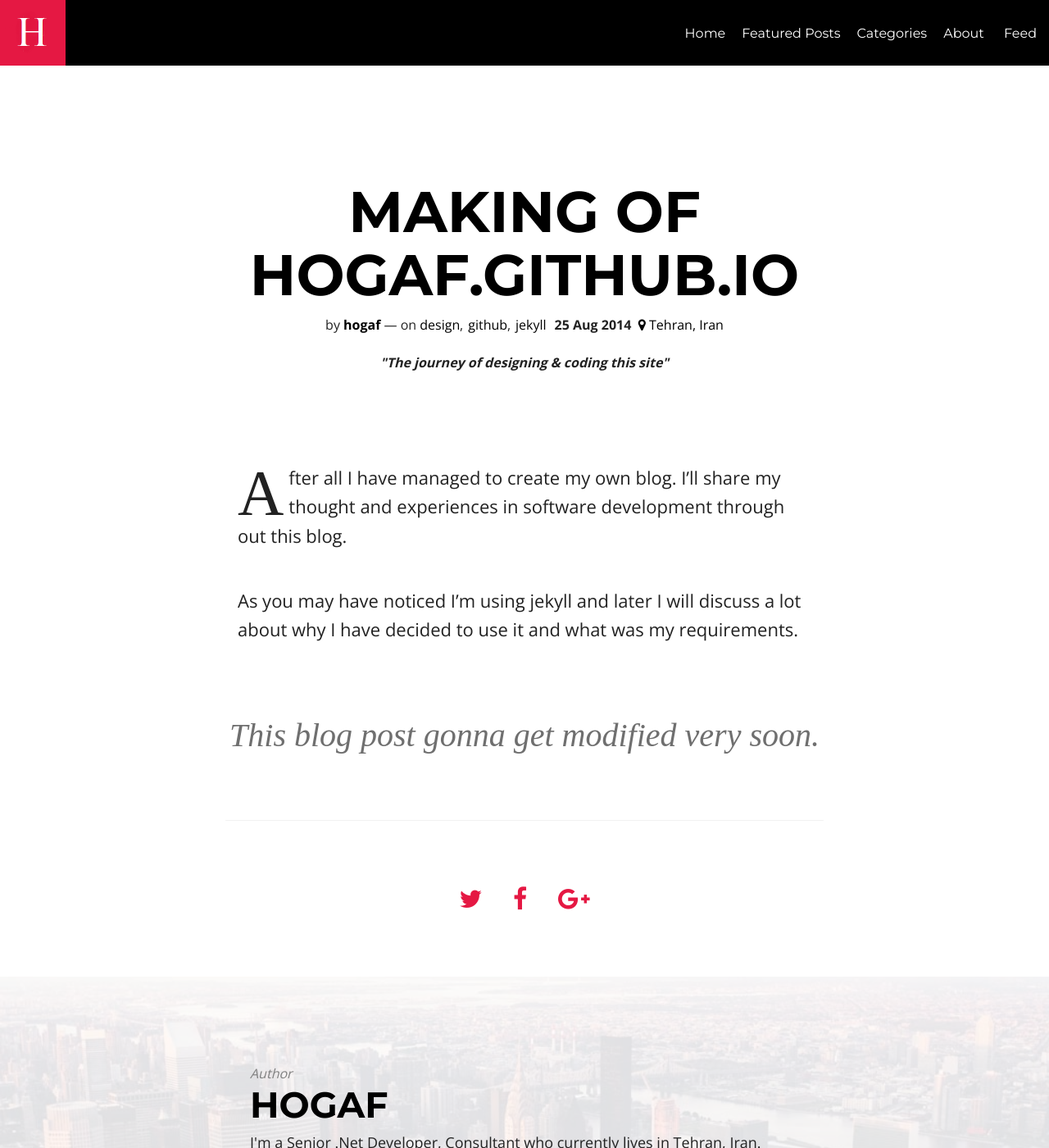
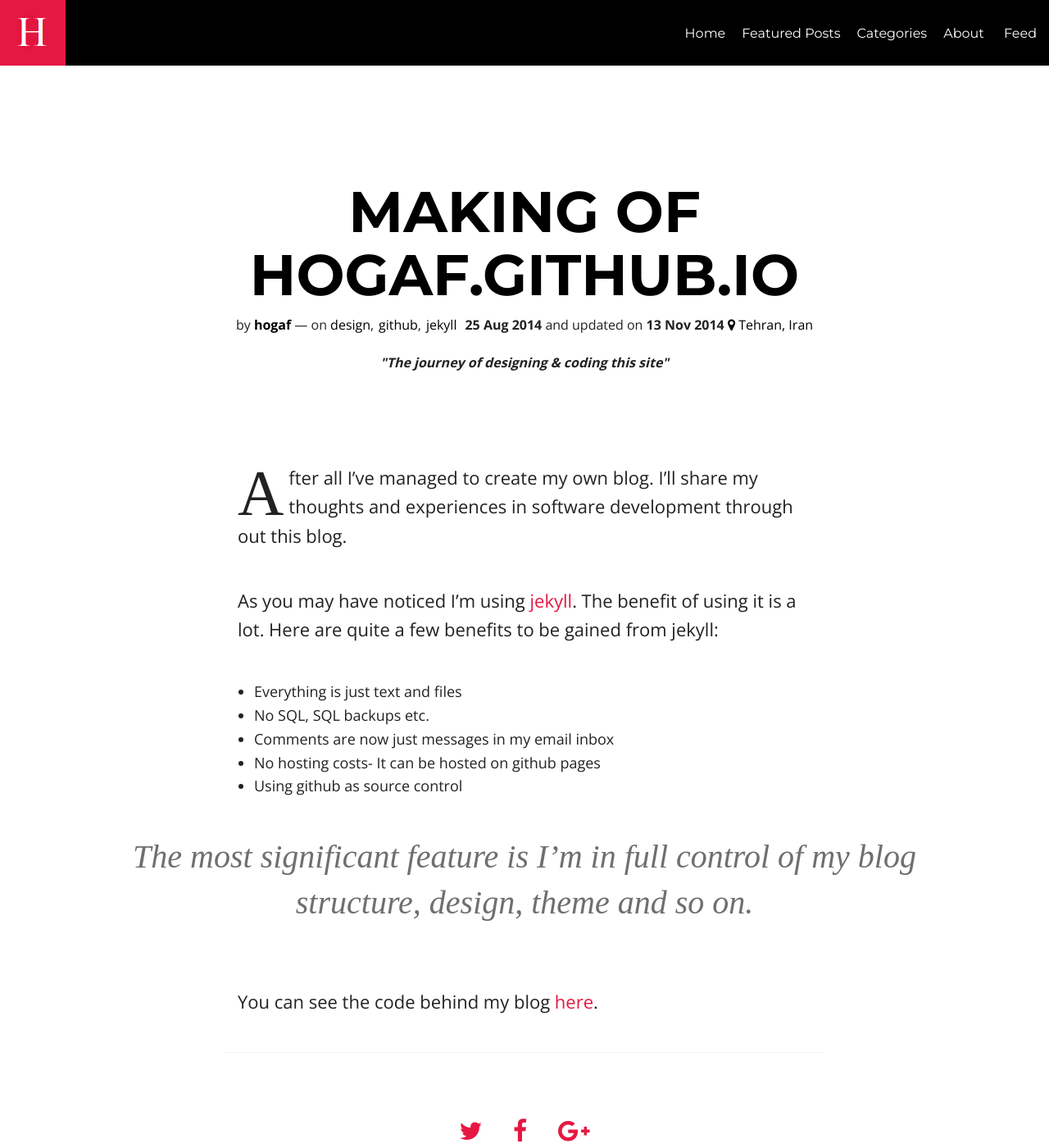
Before and after one commit to hogaf/hogaf.github.io, a Jekyll site: the page built from _posts/2014-08-25-making-of-hogaf-github-io.md, in a window 1280 px wide and 1400 px high. Shown: the whole window at 82% size. Built offline with Jekyll 4.4.1, drawn with Linux system fonts in a browser that asks for light colours; nearby versions of some CDN libraries; comment, search, counter and statistics services are not loaded.

Commit message:
Update 2014-08-25-making-of-hogaf-github-io.md

```diff
--- a/_posts/2014-08-25-making-of-hogaf-github-io.md
+++ b/_posts/2014-08-25-making-of-hogaf-github-io.md
@@ -2,7 +2,7 @@
 layout: post
 title: Making of hogaf.github.io
 description: "The journey of designing & coding this site"
-#modified: "2014-09-25 23:18:46 +0300"
+modified: "2014-11-13 12:54:46 +0300"
 category: [webdevelopment, jekyll]
 tags:
   - design
@@ -18,10 +18,17 @@ featured: false
 published: true
 ---
 
-After all I have managed to create my own blog. I'll share my thought and experiences in software development
-through out this blog.
+After all I've managed to create my own blog. I'll share my thoughts and experiences in software development through out this blog.
 
-As you may have noticed I'm using jekyll and later I will discuss a lot about why
-I have decided to use it and what was my requirements.
+As you may have noticed I'm using [jekyll](http://jekyllrb.com/).  The benefit of using it is a lot.
+Here are quite a few benefits to be gained from jekyll:
 
->This blog post gonna get modified very soon.
+ - Everything is just text and files
+ - No SQL, SQL backups etc.
+ - Comments are now just messages in my email inbox
+ - No hosting costs- It can be hosted on github pages
+ - Using github as source control
+
+>The most significant feature is I'm in full control of my blog structure, design, theme and so on.
+
+You can see the code behind my blog [here](https://github.com/hogaf/hogaf.github.io).
```
